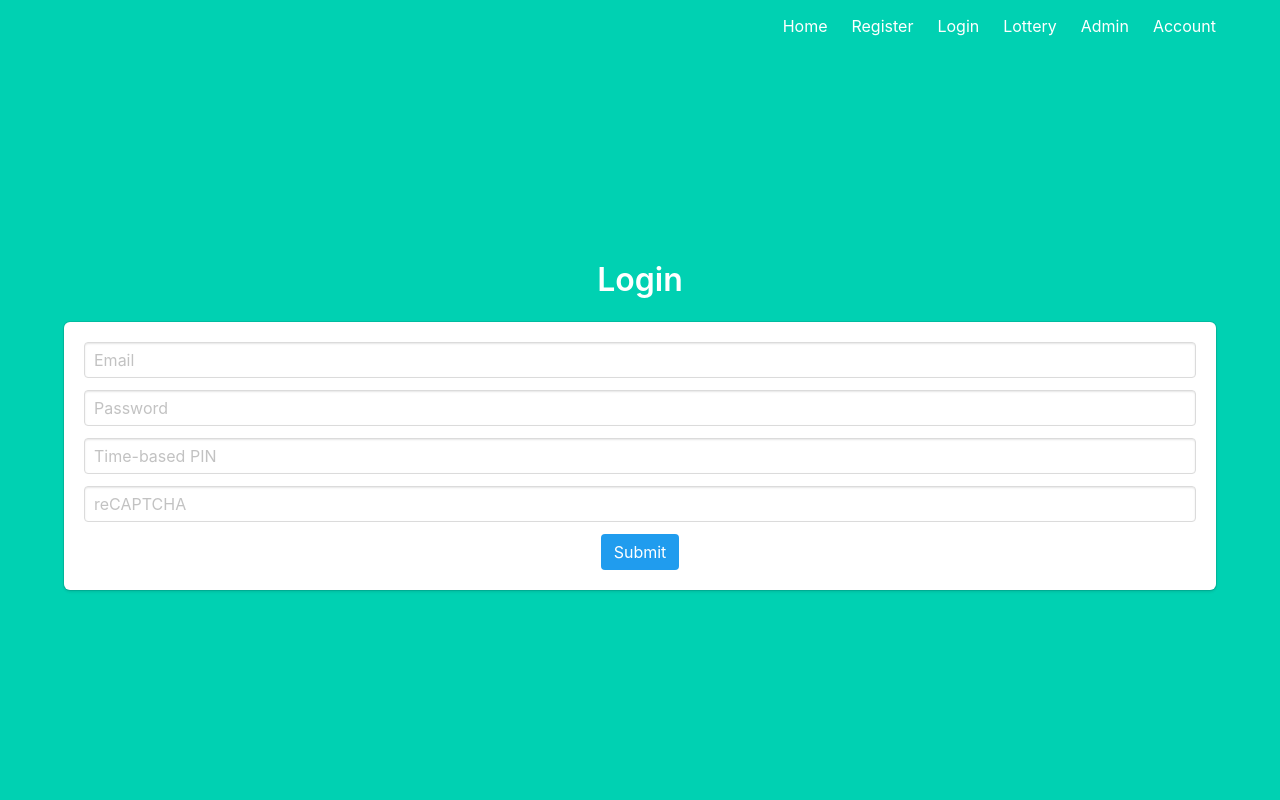
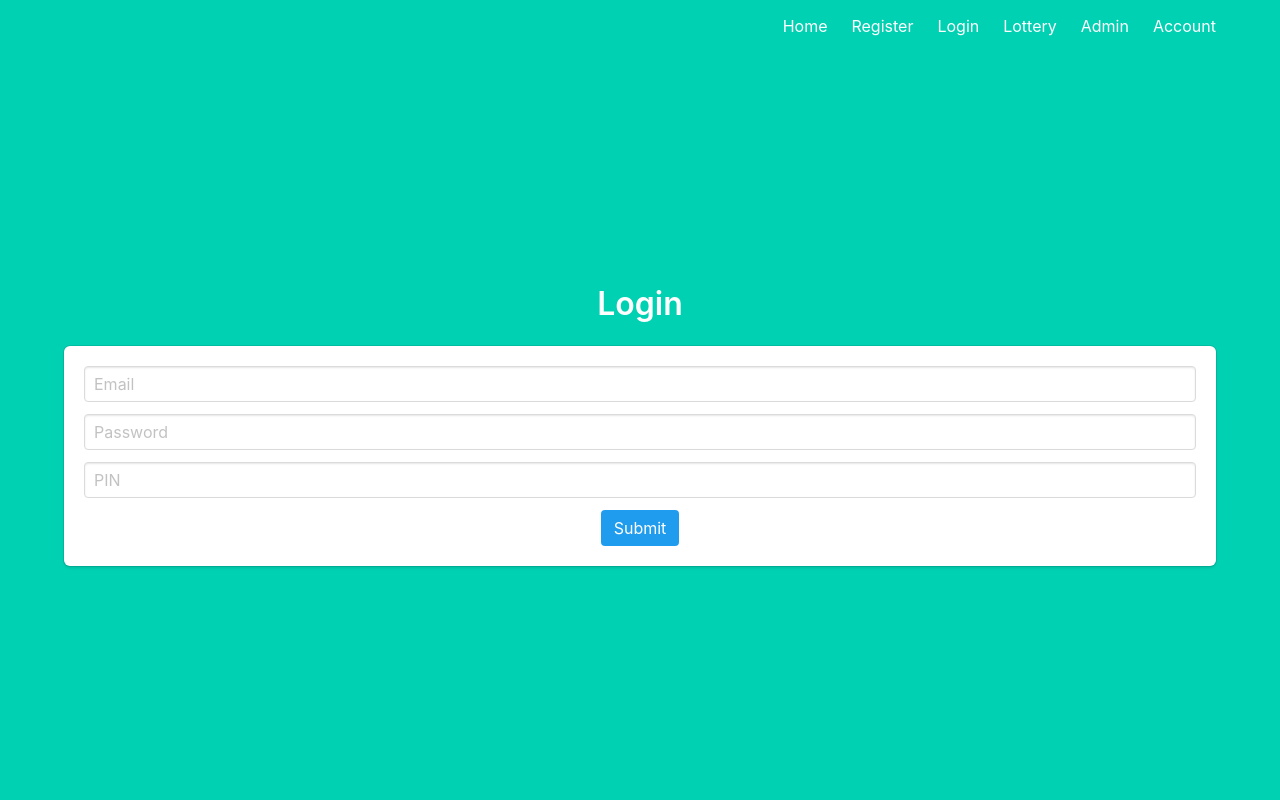
Before and after one commit to sebi-stewart/LotteryWebApp, a Flask app: page /login in a window 1280 px wide. Run offline with Flask 3, Linux system fonts and the light colour scheme; some libraries are stand-ins or nearby versions.

Commit message:
Added PIN and recaptcha to login

```diff
--- a/app.py
+++ b/app.py
@@ -2,6 +2,10 @@
 from flask import Flask, render_template
 from flask_sqlalchemy import SQLAlchemy
 from flask_qrcode import QRcode
+import os
+from dotenv import load_dotenv
+
+load_dotenv()
 
 # CONFIG
 app = Flask(__name__)
@@ -9,6 +13,8 @@ app.config['SECRET_KEY'] = 'LongAndRandomSecretKey'
 app.config['SQLALCHEMY_DATABASE_URI'] = 'sqlite:///lottery.db'
 app.config['SQLALCHEMY_ECHO'] = True
 app.config['SQLALCHEMY_TRACK_MODIFICATIONS'] = False
+app.config['RECAPTCHA_PUBLIC_KEY'] = os.getenv('RECAPTCHA_PUBLIC_KEY')
+app.config['RECAPTCHA_PRIVATE_KEY'] = os.getenv('RECAPTCHA_PRIVATE_KEY')
 
 # initialise database
 db = SQLAlchemy(app)
@@ -71,4 +77,5 @@ def service_unavailable(error):
 
 
 if __name__ == "__main__":
+
     app.run()
--- a/models.py
+++ b/models.py
@@ -52,6 +52,8 @@ class User(db.Model, UserMixin):
     def verify_password(self, password):
         return self.password == password
 
+    def verify_pin(self, submitted_pin):
+        return pyotp.TOTP(self.pin_key).verify(submitted_pin)
 
 class Draw(db.Model):
     __tablename__ = 'draws'
--- a/requirements.txt
+++ b/requirements.txt
@@ -7,3 +7,4 @@ WTForms
 flask-qrcode
 email_validator
 MarkupSafe
+python-dotenv
--- a/templates/users/login.html
+++ b/templates/users/login.html
@@ -26,12 +26,12 @@
                 </div>
                 <div class="field">
                     <div class="control">
-                        {{ form.captcha_pin(class="input", placeholder="Time-based PIN") }}
+                        {{ form.pin(class="input", placeholder="PIN") }}
                     </div>
                 </div>
                 <div class="field">
                     <div class="control">
-                        {{ form.reCaptcha(class="input", placeholder="reCAPTCHA") }}
+                        {{ form.reCaptcha }}
                     </div>
                 </div>
                 <div>
--- a/users/forms.py
+++ b/users/forms.py
@@ -1,6 +1,6 @@
 import re
 
-from flask_wtf import FlaskForm
+from flask_wtf import FlaskForm, RecaptchaField
 from wtforms import StringField, SubmitField, PasswordField
 from wtforms.validators import DataRequired, Email, ValidationError, Length, EqualTo
 
@@ -116,6 +116,8 @@ class LoginForm(FlaskForm):
     password = PasswordField(label='Password', validators=[
         DataRequired(message='Password is required')
     ])
-    captcha_pin = StringField()
-    reCaptcha = StringField()
+    pin = StringField(label='Pin', validators=[
+        DataRequired(message='PIN is required')
+    ])
+    reCaptcha = RecaptchaField()
     submit = SubmitField()
--- a/users/views.py
+++ b/users/views.py
@@ -85,18 +85,21 @@ def login():
     form = LoginForm()
 
     if form.validate_on_submit():
+        # Check if login attempts have been exceeded
         if session['attempts'] >= 3:
             flash(Markup('Number of incorrect login attempts exceeded. '
                          'Please click <a href="/reset">here</a> to reset.'))
             return render_template('users/login.html', form=form)
 
         user = User.query.filter_by(email=form.email.data).first()
+
         # if email or password doesn't exist, we output the same message
         if (not user
                 or not user.verify_password(form.password.data)
-                or not True):
+                or not user.verify_pin(form.pin.data)):
             session['attempts'] += 1
 
+            # Check if login attempts have been exceeded
             if session['attempts'] >= 3:
                 flash(Markup('Number of incorrect login attempts exceeded. '
                              'Please click <a href="/reset">here</a> to reset.'))
```
